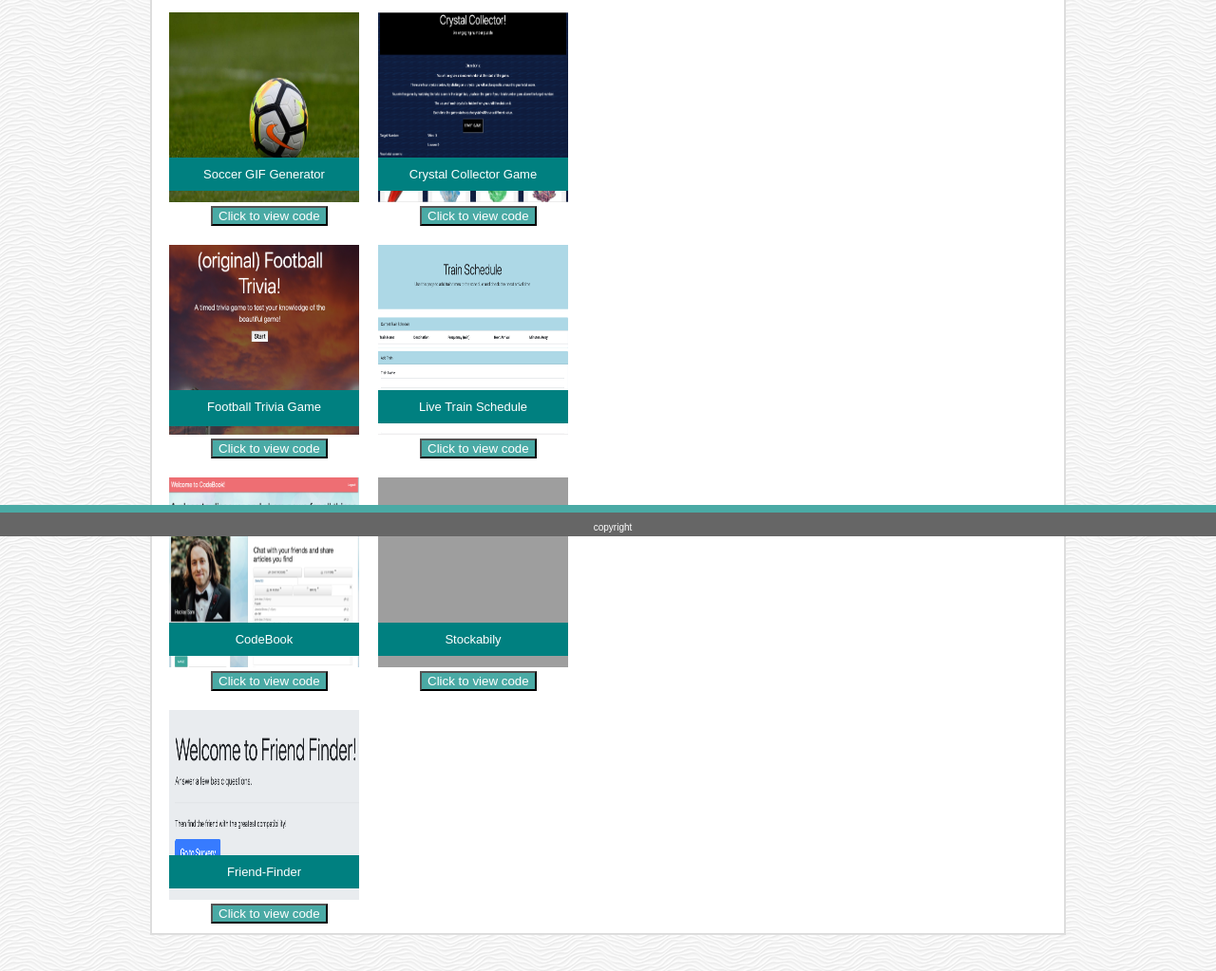
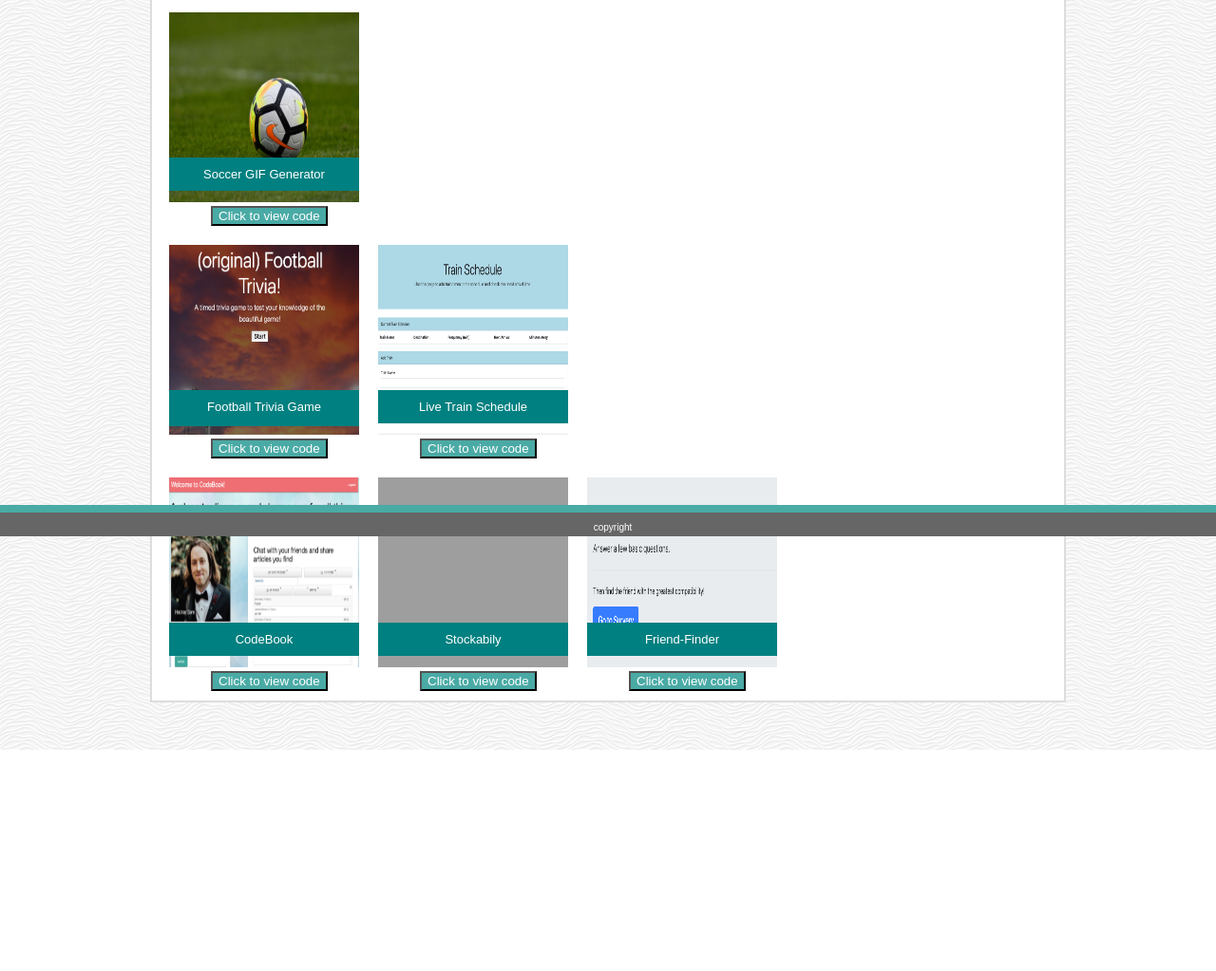
Before and after one commit to SamMLutz/Personal-portfolio, a plain HTML site: page portfolio.html in a window 1280 px wide. Shown: the part 235-1258 px from the top of the page at 95% size. After the commit the page ends 1025 px from the top, so only its background shows below. Drawn offline with Linux system fonts and the light colour scheme; files that its build step writes are made by us from their sources; grey boxes are pictures that could not be loaded.

Commit message:
portfolio update

```diff
--- a/portfolio.html
+++ b/portfolio.html
@@ -40,7 +40,7 @@
                     <a href="https://github.com/SamMLutz/Soccer-player-GIF-generator.git" target="_blank"><button
                             class="code-button">Click to view code</button></a>
                 </div>
-                <div class="image-wrapper">
+                <!-- <div class="image-wrapper">
                     <div class="text-block">
                         <a href="https://sammlutz.github.io/Crystal-Collector-Game/" target="_blank">
                             <p class="image-overlay">Crystal Collector Game</p>
@@ -49,7 +49,7 @@
                     </div>
                     <a href="https://github.com/SamMLutz/unit-4-game" target="_blank"><button class="code-button">Click
                             to view code</button></a>
-                </div>
+                </div> -->
                 <!-- <div class="image-wrapper">
                     <div class="text-block">
                         <a href="https://sammlutz.github.io/CodeBook/" target="_blank">
@@ -115,8 +115,6 @@
                     <a href="https://github.com/SamMLutz/iStock" target="_blank"><button class="code-button">Click to
                             view code</button></a>
                 </div>
-            </div>
-            <div class="column">
                 <div class="image-wrapper">
                     <div class="text-block">
                         <a href="https://stormy-forest-68671.herokuapp.com/" target="_blank">
@@ -127,7 +125,19 @@
                     <a href="https://github.com/SamMLutz/Friend-finder" target="_blank"><button class="code-button">Click to
                             view code</button></a>
                 </div>
-                <!-- <div class="image-wrapper">
+            </div>
+            <!-- <div class="column">
+                <div class="image-wrapper">
+                    <div class="text-block">
+                        <a href="https://stormy-forest-68671.herokuapp.com/" target="_blank">
+                            <p class="image-overlay">Friend-Finder</p>
+                        </a>
+                        <img src="images/friend-finder.png" alt="screenshot of the friend-finder project" />
+                    </div>
+                    <a href="https://github.com/SamMLutz/Friend-finder" target="_blank"><button class="code-button">Click to
+                            view code</button></a>
+                </div>
+                <div class="image-wrapper">
                     <div class="text-block">
                         <a href="https://istock-tropic.herokuapp.com/" target="_blank">
                             <p class="image-overlay">Stockabily</p>
@@ -136,8 +146,8 @@
                     </div>
                     <a href="https://github.com/SamMLutz/iStock" target="_blank"><button class="code-button">Click to
                             view code</button></a>
-                </div> -->
-            </div>
+                </div>
+            </div> -->
         </div>
     </main>
 
```
